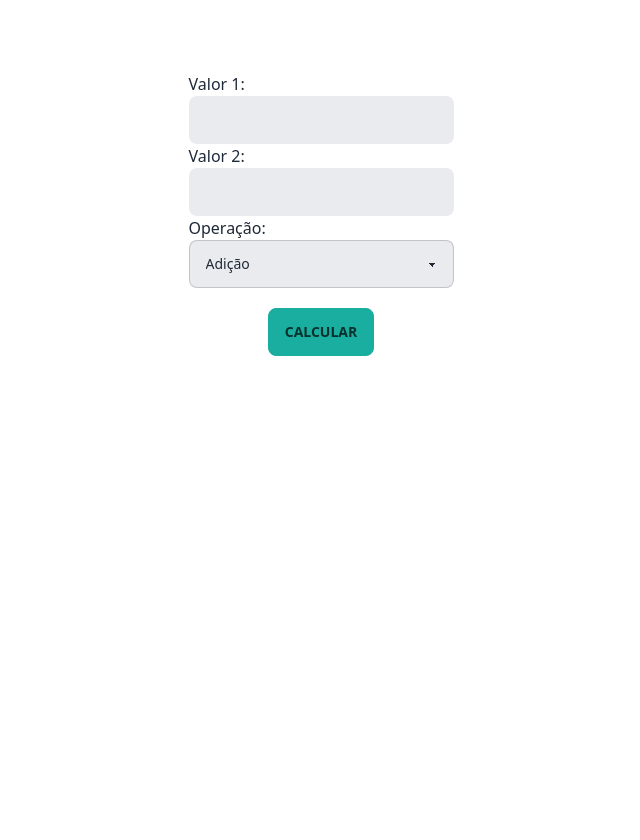
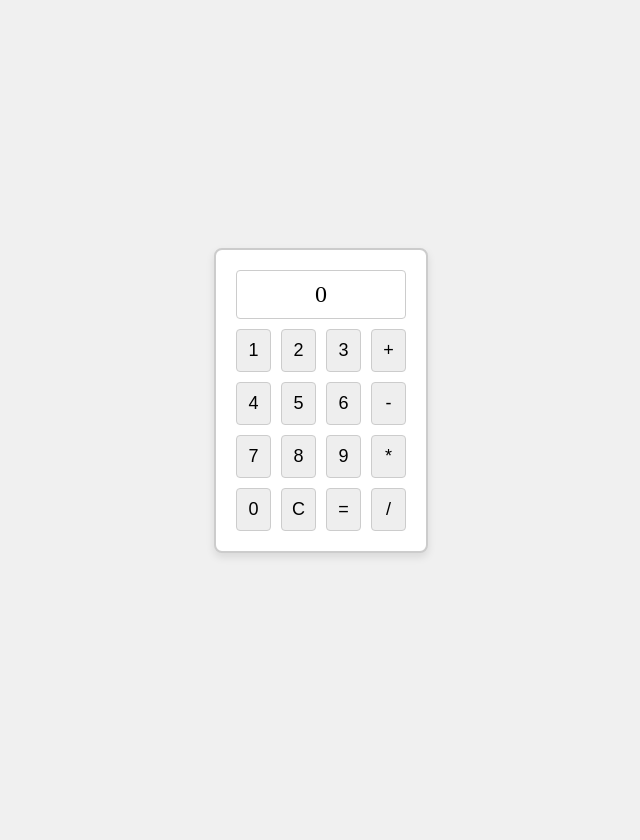
Before and after one commit to MDyeimison/calcularoApp, a Django app: page /calcularo/ in a window 1280 px wide. Shown: the whole page, without its empty margins (319-959 px from the left). After the commit the page ends 557 px from the top, so only its background shows below. Run offline with Django 4.2, Linux system fonts and the light colour scheme; some libraries are stand-ins or nearby versions.

Commit message:
update: calcularo analog

```diff
--- a/calcularoApp/templates/calcularoApp/index.html
+++ b/calcularoApp/templates/calcularoApp/index.html
@@ -1,69 +1,130 @@
 <!DOCTYPE html>
 <html lang="en">
+  <head>
+    <meta charset="UTF-8" />
+    <meta name="viewport" content="width=device-width, initial-scale=1.0" />
+    <title>Calculadora Analógica</title>
+    <style>
+      body {
+        display: flex;
+        justify-content: center;
+        align-items: center;
+        height: 100vh;
+        margin: 0;
+        background-color: #f0f0f0;
+      }
 
-<head>
-  <meta charset="UTF-8">
-  <meta name="viewport" content="width=device-width, initial-scale=1.0">
-  <title>Calcularo App</title>
-  <link href="https://cdn.jsdelivr.net/npm/daisyui@3.9.4/dist/full.css" rel="stylesheet" type="text/css" />
-  <script src="https://cdn.tailwindcss.com"></script>
-  <script src="https://cdn.tailwindcss.com"></script>
+      .calculator {
+        background-color: #fff;
+        border: 2px solid #ccc;
+        border-radius: 8px;
+        padding: 20px;
+        box-shadow: 0 4px 8px rgba(0, 0, 0, 0.1);
+        text-align: center;
+      }
 
-  <script src="https://code.jquery.com/jquery-3.6.4.min.js"></script>
+      .display {
+        font-size: 24px;
+        margin-bottom: 10px;
+        padding: 10px;
+        border: 1px solid #ccc;
+        border-radius: 4px;
+      }
+
+      .buttons {
+        display: grid;
+        grid-template-columns: repeat(4, 1fr);
+        gap: 10px;
+      }
+
+      button {
+        font-size: 18px;
+        padding: 10px;
+        border: 1px solid #ccc;
+        border-radius: 4px;
+        background-color: #eee;
+        cursor: pointer;
+        transition: background-color 0.3s;
+      }
+
+      button:hover {
+        background-color: #ddd;
+      }
+    </style>
   </head>
 
-<body class="container  mx-auto h-screen">
-  <div class="card mt-10 flex justify-center items-center">
-    <div class="card-body bg-white p-8 card">
-      <form id="calculatorForm">
-        <div class="form-control">
-          <label for="val1">Valor 1:</label>
-          <input type="number" class="input bg-gray-200/80 " id="val1" required>
-        </div>
-        <div class="form-control">
-          <label for="val2">Valor 2:</label>
-          <input type="number" class="input bg-gray-200/80" id="val2" required>
-        </div>
-        <div class="form-control mb-5">
-          <label for="operation">Operação:</label>
-          <select class="select select-bordered w-full max-w-xs bg-gray-200/80" id="operation" required>
-            <option value="ad">Adição</option>
-            <option value="sub">Subtração</option>
-            <option value="mult">Multiplicação</option>
-            <option value="div">Divisão</option>
-            <option value="exp">Exponenciação</option>
-          </select>
-        </div>
-        <div class="flex mt-3 justify-center">
-          <button type="button" class=" btn btn-active btn-accent" onclick="calculate()">Calcular</button>
-        </div>
-      </form>
-    </div>
-    <div id="result" class="p-4 mt-2"></div>
+  <body>
+    <div class="calculator">
+      <div class="display" id="result">0</div>
+      <div class="buttons">
+        <button onclick="appendToDisplay('1')">1</button>
+        <button onclick="appendToDisplay('2')">2</button>
+        <button onclick="appendToDisplay('3')">3</button>
+        <button onclick="appendToDisplay('+')">+</button>
+        <button onclick="appendToDisplay('4')">4</button>
+        <button onclick="appendToDisplay('5')">5</button>
+        <button onclick="appendToDisplay('6')">6</button>
+        <button onclick="appendToDisplay('-')">-</button>
+        <button onclick="appendToDisplay('7')">7</button>
+        <button onclick="appendToDisplay('8')">8</button>
+        <button onclick="appendToDisplay('9')">9</button>
+        <button onclick="appendToDisplay('*')">*</button>
+        <button onclick="appendToDisplay('0')">0</button>
+        <button onclick="clearDisplay()">C</button>
+        <button onclick="calculate()">=</button>
+        <button onclick="appendToDisplay('/')">/</button>
       </div>
     </div>
-</body>
-
-
+    <script src="https://code.jquery.com/jquery-3.6.4.min.js"></script>
 
     <script>
+      function appendToDisplay(value) {
+        var display = document.getElementById('result');
+        display.textContent += value;
+      }
+
+      function clearDisplay() {
+        var display = document.getElementById('result');
+        display.textContent = '0';
+      }
+
       function calculate() {
-    var val1 = $('#val1').val();
-    var val2 = $('#val2').val();
-    var op = $('#operation').val();
+        var display = document.getElementById('result');
+        console.log(display.textContent);
+        inputString = display.textContent;
+        let sections = inputString.split(/([+\-*/])/);
+
+        // Filter out empty strings from the result
+        sections = sections.filter((section) => section !== '');
+        var op = '';
+        if (sections[1] === '+') {
+          op = 'ad';
+        } else if (sections[1] === '-') {
+          op = 'sub';
+        } else if (sections[1] === '*') {
+          op = 'mult';
+        } else if (sections[1] === '/') {
+          op = 'div';
+        }
+
+        var val1 = sections[0];
+        var val2 = sections[2];
+
+        console.log(val1);
+        console.log(val2);
+        console.log(op);
 
         $.ajax({
           url: `/calcularo/${val1}/${val2}/${op}`,
           type: 'GET',
           success: function (data) {
-        $('#result').html(`<p>Resultado: ${data.resultado}</p>`);
+            $('#result').html(`<div> ${data.resultado}</div>`);
           },
           error: function (error) {
             console.log(error);
-      }
+          },
         });
       }
     </script>
   </body>
-
 </html>
```
Also changed, not shown: db.sqlite3. Lines whose indentation alone changed are shown as unchanged.
